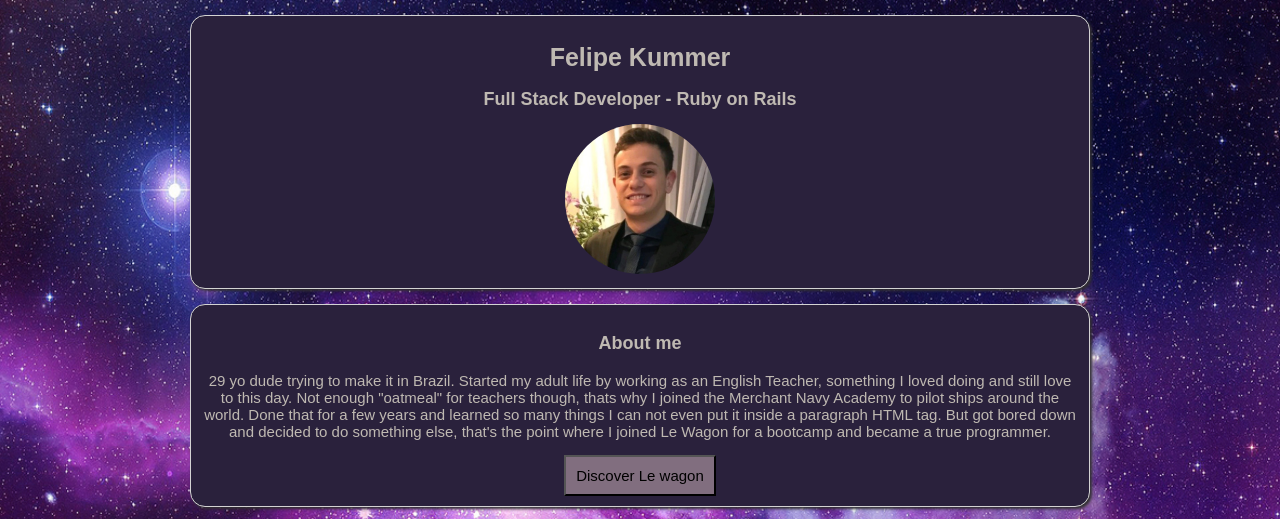
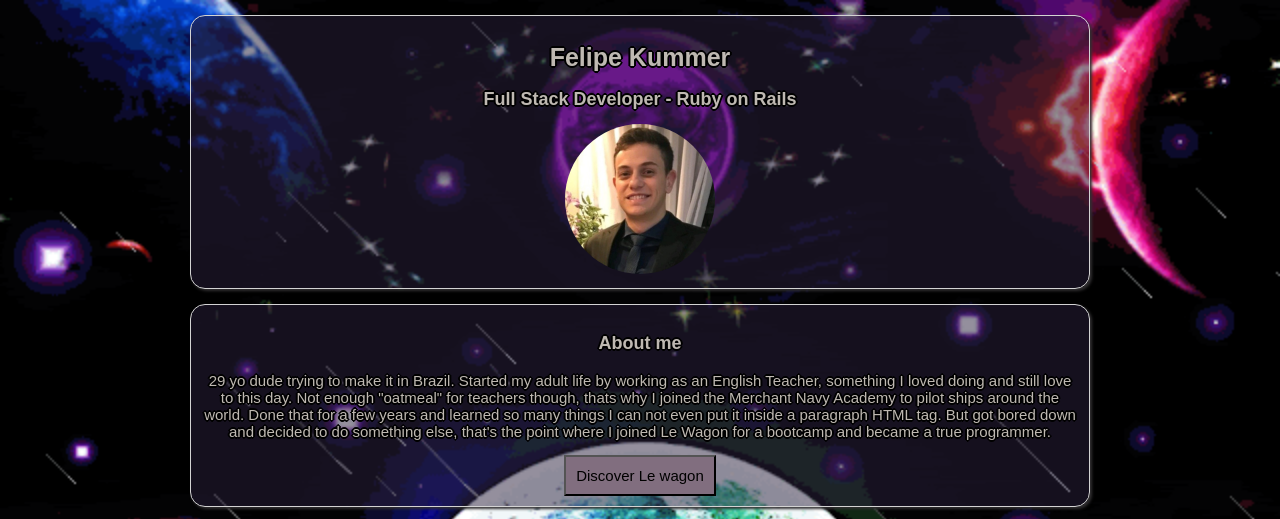
Before and after one commit to FsKummer/profile, a plain HTML site: page index.html in a window 1280 px wide. Shown: the top 519 px of the page. Drawn offline with Linux system fonts and the light colour scheme; a web font is replaced by a local one.

Commit message:
Background changed

```diff
--- a/style.css
+++ b/style.css
@@ -32,9 +32,11 @@
 
 body {
   background-color: #816e7f;
-  background-image: url('images/space.jpg');
+  background-image: url('images/space-background-gif-7.gif');
   color: rgb(191, 185, 178);
   font-family: 'Trispace', sans-serif;
+  text-shadow: 2px 0 #000, -2px 0 #000, 0 2px #000, 0 -2px #000,
+             1px 1px #000, -1px -1px #000, 1px -1px #000, -1px 1px #000;
   background-repeat: no-repeat;
   background-size: cover;
 }
@@ -87,7 +89,7 @@ button:hover {
 
 .card {
   margin: 15px auto;
-  background-color: #2a213c;
+  background-color: rgba(42, 33, 60, 0.5);
   padding: 10px;
   border-radius: 15px;
   box-shadow: 2px 2px 3px #312f31 ;
```
Also changed, not shown: images/hpsd.gif (added), images/space-background-gif-7.gif (added), 1 other file.
